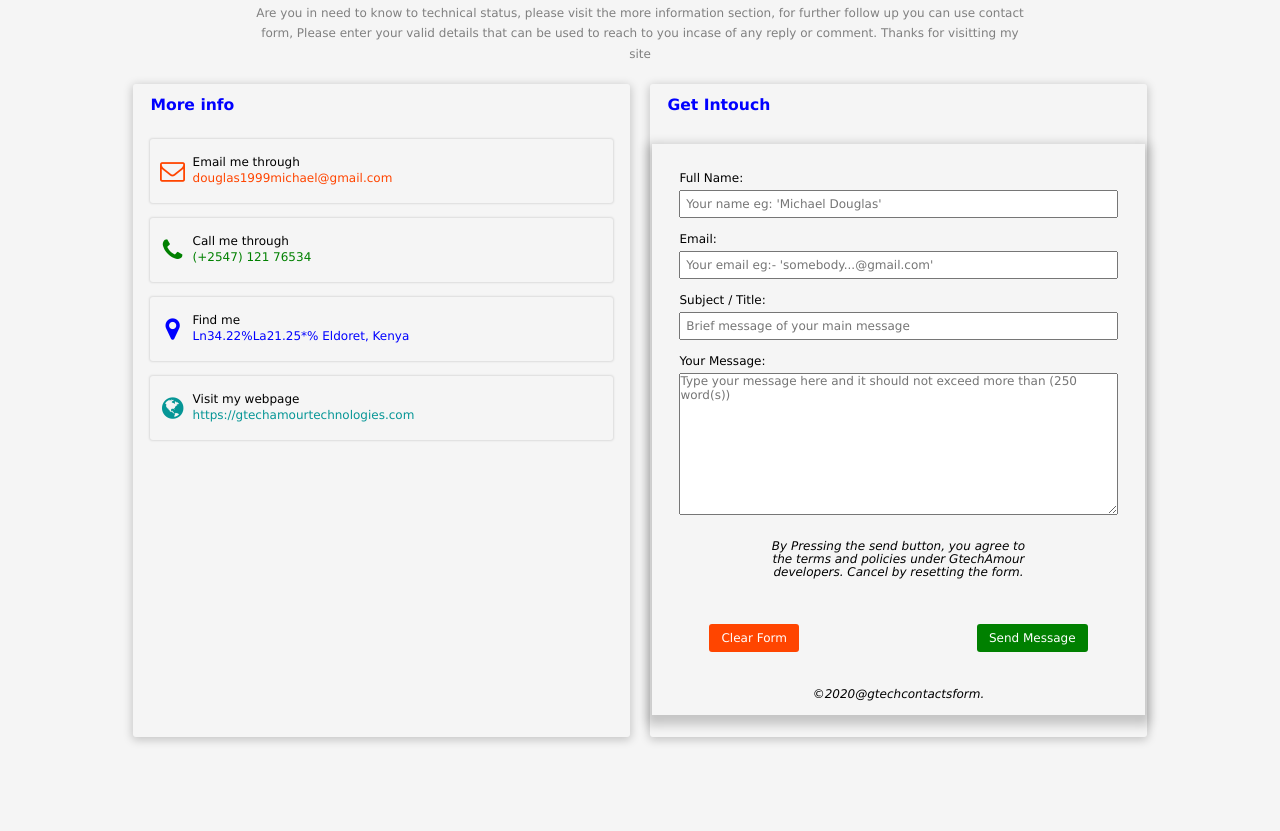
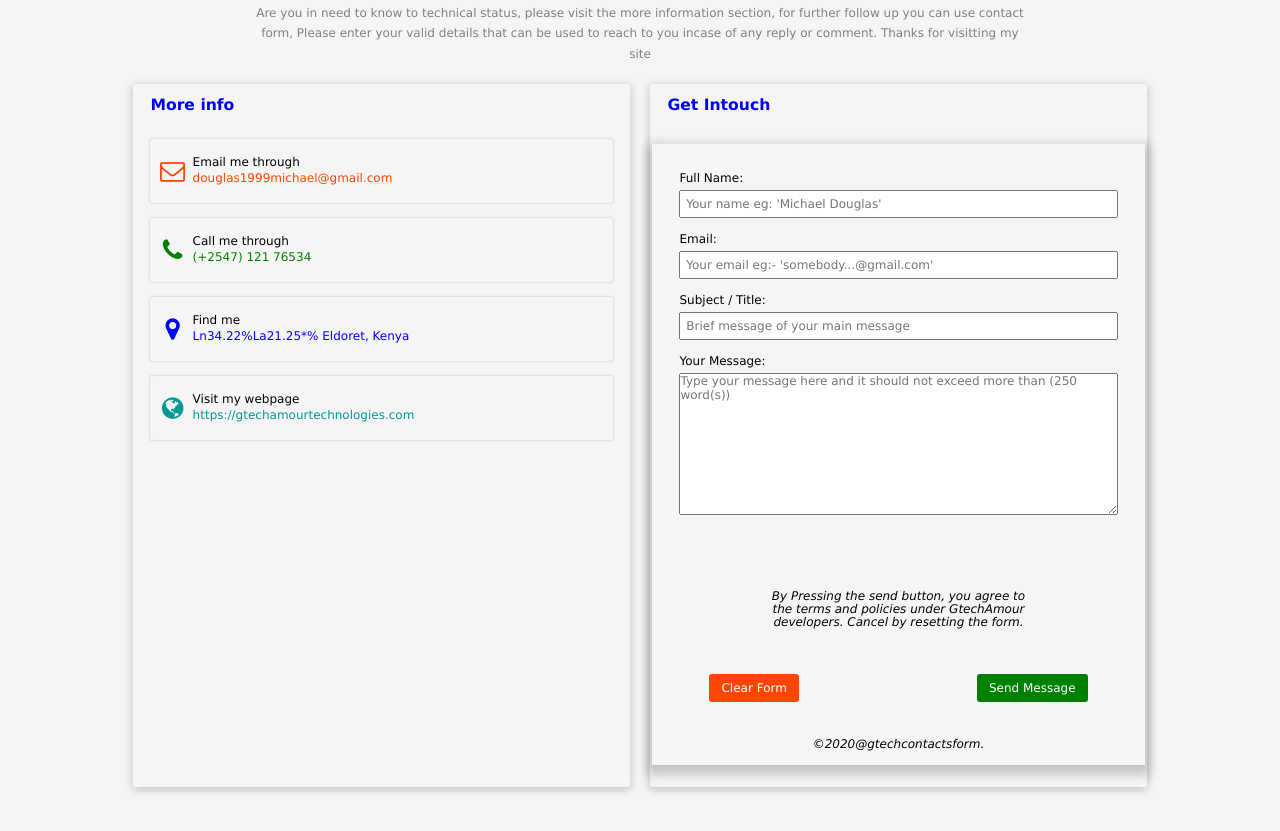
Before and after one commit to michaeldouglasvg/MyPortifolio.app, a plain HTML site: page index.html in a window 1280 px wide. Shown: the part 2300-3131 px from the top of the page. Drawn offline with Linux system fonts and the light colour scheme.

Commit message:
portifolio

```diff
--- a/index.html
+++ b/index.html
@@ -401,7 +401,7 @@
                                 <span>Your Message: </span>
                                <textarea name="message" cols="30" rows="10" placeholder="Type your message here and it should not exceed more than (250 word(s))"></textarea>
 
-                               <div data-netlify-recaptcha="true"></div>
+                               <div data-netlify-recaptcha="true" class="robotverification"></div>
                             </div>
                             <div class="input-group">
                                 <p id="formconfirm"></p>
--- a/styles/_contacts.scss
+++ b/styles/_contacts.scss
@@ -181,6 +181,11 @@
                     padding: .4rem auto;
                 }
 
+                .robotverification{
+                    width: 100%;
+                    margin-top: 10px;
+                    height: 40px;
+                }
                 p{
                     line-height: 1.1rem;
                 }
```
Also changed, not shown: styles/import.css, 1 other file.
